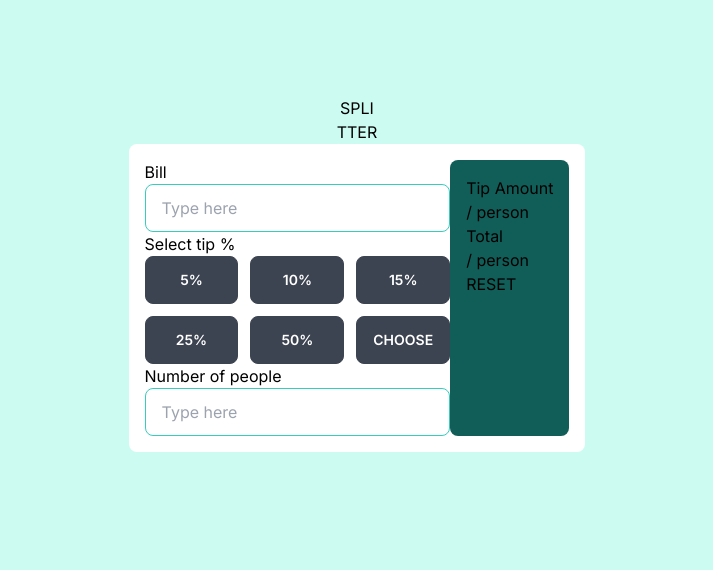
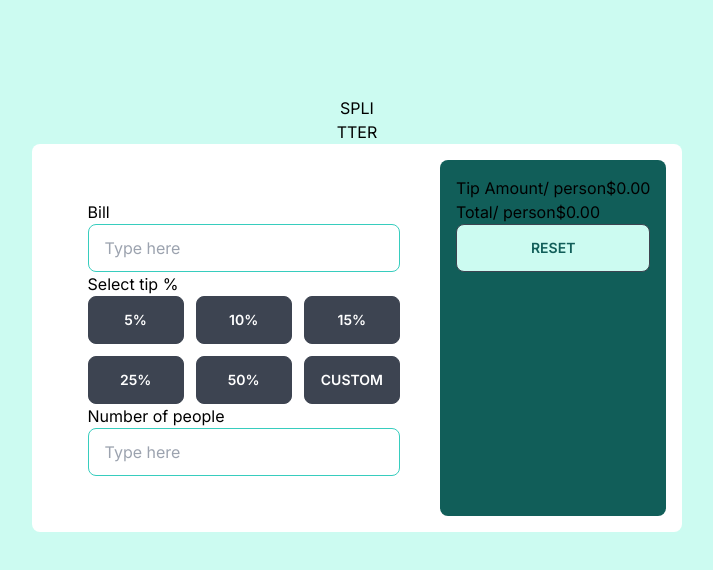
Before and after one commit to rogan-templer/frontend-mentor-exercises, a Next.js app in the folder tip-calculator-app-main/tip-calculator/: page / in a window 1280 px wide. Shown: the top 570 px of the page, without its empty margins (283-996 px from the left). Built offline with nearby package versions, Linux system fonts and the light colour scheme.

Commit message:
some changes

```diff
--- a/tip-calculator-app-main/tip-calculator/src/components/Calculator/MainTile.js
+++ b/tip-calculator-app-main/tip-calculator/src/components/Calculator/MainTile.js
@@ -6,16 +6,17 @@ import { DISPATCH_ACTION } from "./constants";
 export const TipFormContext = createContext({});
 
 const InitialFormState = {
-  fivePercent: 5/100,
-  tenPercent: 10/100,
-  fifteenPercent: 15/100,
-  twentyFivePercent: 25/100,
-  fiftyPercent: 50/100,
-  userChoice: ''
-}
+  billTotal: "",
+  fivePercent: "",
+  tenPercent: "",
+  fifteenPercent: "",
+  twentyFivePercent: "",
+  fiftyPercent: "",
+  customTipPercent: "",
+  numberOfPeople: "",
+};
 
 export default function MainTile() {
-  // useContext - look at the bonus calculator for an example on how you can do this.
   const [formState, dispatch] = useReducer(reducer, InitialFormState);
 
   const stateData = useContext(TipFormContext);
@@ -23,7 +24,7 @@ export default function MainTile() {
   return (
     <>
       <TipFormContext.Provider value={formState}>
-      {console.log('formstate:', formState)}
+        {console.log("formstate:", formState)}
         <form>
           <div className="rounded-lg bg-white p-4 flex flex-row">
             <TipCalculationInputs />
@@ -37,6 +38,8 @@ export default function MainTile() {
 
 function reducer(state, action) {
   switch (action.type) {
+    case DISPATCH_ACTION.addBillTotal:
+      return { ...state, billTotal: action.payload.billTotal };
     case DISPATCH_ACTION.addFivePercent:
       return { ...state, fivePercent: action.payload.fivePercent };
     case DISPATCH_ACTION.addTenPercent:
@@ -47,7 +50,9 @@ function reducer(state, action) {
       return { ...state, twentyFivePercent: action.payload.twentyFivePercent };
     case DISPATCH_ACTION.addFiftyPercent:
       return { ...state, fiftyPercent: action.payload.fiftyPercent };
-    case DISPATCH_ACTION.addUserChoice:
-      return { ...state, userChoice: action.payload.userChoice };
+    case DISPATCH_ACTION.addCustomTipPercent:
+      return { ...state, customTipPercent: action.payload.customTipPercent };
+    case DISPATCH_ACTION.addNumberOfPeople:
+      return { ...state, numberOfPeople: action.payload.numberOfPeople };
   }
 }
--- a/tip-calculator-app-main/tip-calculator/src/components/Calculator/TipCalculationDisplay.js
+++ b/tip-calculator-app-main/tip-calculator/src/components/Calculator/TipCalculationDisplay.js
@@ -1,18 +1,25 @@
 import React, { useState } from "react";
 
-export default function TipCalculationDisplay() {
+export default function TipCalculationDisplay({ formState }) {
   return (
-    <div className="rounded-lg bg-teal-800 p-4">
-      <div>
+    <div className="rounded-lg bg-teal-800 p-4 ">
+      <div className="flex flex-row">
         <h1>Tip Amount</h1>
         <h3>/ person</h3>
+        <h1>$0.00</h1>
       </div>
-      <div>
+      <div className="flex flex-row">
         <h1>Total</h1>
         <h3>/ person</h3>
+        <h1>$0.00</h1>
       </div>
-      <div>
-        <button>RESET</button>
+      <div className="flex flex-col">
+        <button
+          className="btn bg-teal-100 text-teal-800"
+          onClick={() => window.location.reload()}
+        >
+          RESET
+        </button>
       </div>
     </div>
   );
--- a/tip-calculator-app-main/tip-calculator/src/components/Calculator/TipCalculationInputs.js
+++ b/tip-calculator-app-main/tip-calculator/src/components/Calculator/TipCalculationInputs.js
@@ -1,10 +1,10 @@
 import React, { useState } from "react";
 
 export default function TipCalculationInputs() {
-  const [billInput, setBillInput] = useState(0);
+  const [fivePercent, setFivePercent] = useState(0);
 
   return (
-    <div className="flex flex-col">
+    <div className="flex flex-col p-10">
       <h1>Bill</h1>
       <input
         type="text"
@@ -13,13 +13,19 @@ export default function TipCalculationInputs() {
       />
       <h1>Select tip %</h1>
       <div className="grid grid-cols-3 gap-3">
-        <button className="btn">5%</button>
+        <button
+          className="btn"
+          value={fivePercent}
+          onClick={(e, d) => setFivePercent(0.05)}
+        >
+          5%
+        </button>
         <button className="btn">10%</button>
         <button className="btn">15%</button>
         <button className="btn">25%</button>
         <button className="btn">50%</button>
         <button className="btn" contentEditable="true">
-          choose
+          Custom
         </button>
       </div>
       <h1>Number of people</h1>
--- a/tip-calculator-app-main/tip-calculator/src/components/Calculator/constants.js
+++ b/tip-calculator-app-main/tip-calculator/src/components/Calculator/constants.js
@@ -1,8 +1,10 @@
 export const DISPATCH_ACTION = {
+  addBillTotal: "add bill total",
   addFivePercent: "add five percent",
   addTenPercent: "add ten percent",
   addFifteenPercent: "add fifteen percent",
   addTwentyFivePercent: "add twenty five percent",
   addFiftyPercent: "add fifty percent",
-  addUserChoice: "add user choice",
-}
+  addCustomTipPercent: "add custom tip percent",
+  addNumberOfPeople: "add number of people",
+};
```
Lines whose indentation alone changed are shown as unchanged.
